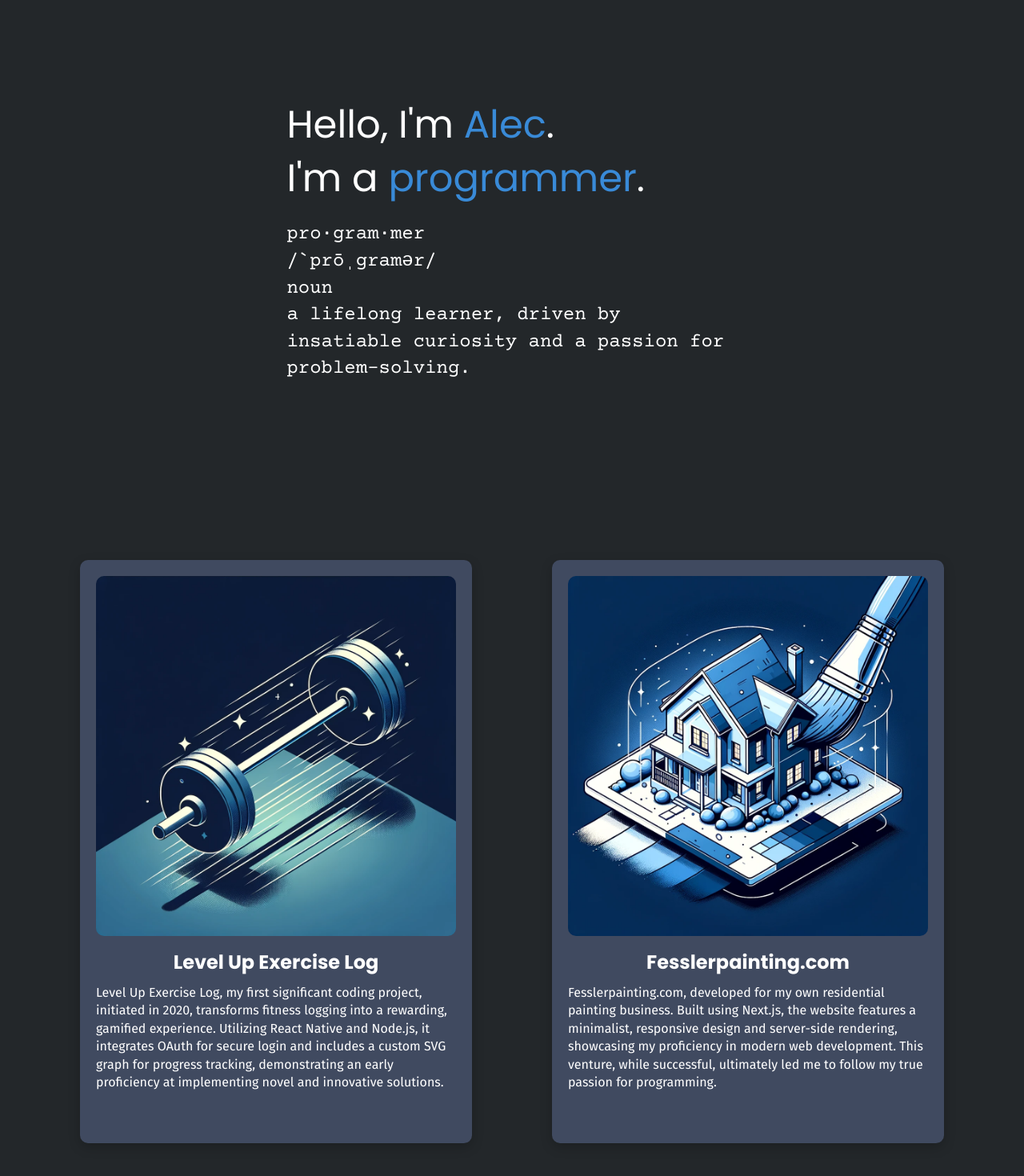
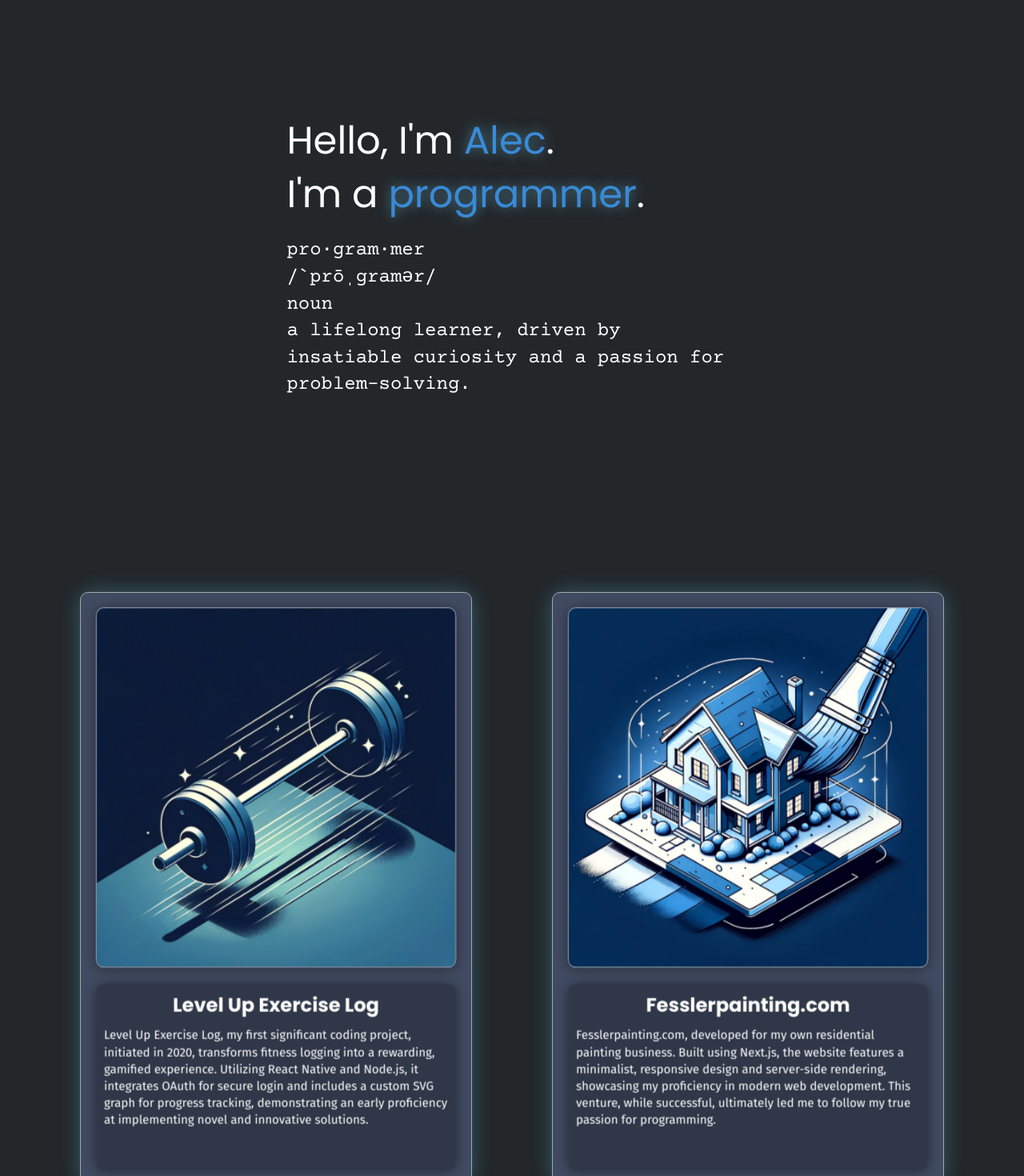
Before and after one commit to AlecFessler/dev-portfolio, a Next.js app: page / in a window 1280 px wide. Shown: the part 100-1570 px from the top of the page at 80% size. Built offline with nearby package versions, Linux system fonts and the light colour scheme.

Commit message:
glow effect added to cards and welcome section highlight, also cards styled

```diff
--- a/src/components/projects/FlipManager.tsx
+++ b/src/components/projects/FlipManager.tsx
@@ -45,6 +45,14 @@ const FlipManagerContainer = styled.div<{ $side: 'left' | 'right' }>`
     transition: var(--transition, 0);
     transform: var(--transform, none);
     z-index: var(--zIndex, 0);
+
+    /* These properties are for controlling the project cards glow */
+    --box-shadow-top: 2.5px;
+    --box-shadow-right: -2.5px;
+    --box-shadow-bottom: -2.5px;
+    --box-shadow-left: 2.5px;
+    --glow-transition: 0.3s linear;
+
     &.flipLeft {
         animation: flipLeft ${FLIP_DURATION}s forwards;
     }
@@ -104,7 +112,7 @@ function computeTiltAngles(elementDimensions: ElementDimensions, cursorPos: {x:
 
 function setContainerStyleVars(containerRef: React.RefObject<HTMLDivElement>, transition: number, zIndex: number, transform: string) {
     if (!containerRef.current) return;
-    containerRef.current.style.setProperty('--transition', transition.toString() + 's');
+    containerRef.current.style.setProperty('--transition', transition.toString() + 's' + ' linear');
     containerRef.current.style.setProperty('--zIndex', zIndex.toString());
     containerRef.current.style.setProperty('--transform', transform);
 }
@@ -122,6 +130,15 @@ function setModalScale(containerRef: React.RefObject<HTMLDivElement>, inverseSca
     containerRef.current.style.setProperty('--inverseScaleX', inverseScaleX.toString());
     containerRef.current.style.setProperty('--inverseScaleY', inverseScaleY.toString());
 }
+
+function setProjectCardGlowStyleVars(containerRef: React.RefObject<HTMLDivElement>, top: string | null, right: string | null, bottom: string | null, left: string | null, glowTransition: string | null = null) {
+    if (!containerRef.current) return;
+    if (top !== null) containerRef.current.style.setProperty('--box-shadow-top', top);
+    if (right !== null) containerRef.current.style.setProperty('--box-shadow-right', right);
+    if (bottom !== null) containerRef.current.style.setProperty('--box-shadow-bottom', bottom);
+    if (left !== null) containerRef.current.style.setProperty('--box-shadow-left', left);
+    if (glowTransition !== null) containerRef.current.style.setProperty('--glow-transition', glowTransition + 's' + ' linear');
+};
 
 function getTransformString(rotateX: number, rotateY: number, scaleX: number, scaleY: number, translateX: number, translateY: number | string): string {
     return `rotateX(${rotateX}deg) rotateY(${rotateY}deg) scaleX(${scaleX}) scaleY(${scaleY}) translateX(${translateX}) translateY(${translateY}${translateY.toString().includes('%') ? '' : 'px'})`;
@@ -209,6 +226,15 @@ const FlipManager: React.FC<FlipManagerProps> = ({
             cursorPosRef.current = {x: e.clientX - left, y: e.clientY - top};
             const [rotateX, rotateY] = computeTiltAngles(cardDimensionsRef.current, cursorPosRef.current);
             setContainerStyleVars(containerRef, transition, 0, getTransformString(rotateX, rotateY, scaleX, scaleY, translateX, translateY));
+            const topGlow = rotateX > 0 ? rotateX * -2.5 : 2.5;
+            let rightGlow = rotateY > 0 ? rotateY * 2.5 : -2.5;
+            const bottomGlow = rotateX < 0 ? rotateX * -2.5 : -2.5;
+            let leftGlow = rotateY < 0 ? rotateY * 2.5 : 2.5;
+            if (rotateX > 0) {
+                rightGlow *= -1;
+                leftGlow *= -1;
+            }
+            setProjectCardGlowStyleVars(containerRef, topGlow.toString() + 'px', rightGlow.toString() + 'px', bottomGlow.toString() + 'px', leftGlow.toString() + 'px', '0');
         });
     }, []);
 
@@ -217,6 +243,7 @@ const FlipManager: React.FC<FlipManagerProps> = ({
             if (!containerRef.current || currentStateRef.current != 'unflipped') return;
             const {rotateX, rotateY, scaleX, scaleY, translateX, translateY, transition} = lowered;
             setContainerStyleVars(containerRef, transition, 0, getTransformString(rotateX, rotateY, scaleX, scaleY, translateX, translateY));
+            setProjectCardGlowStyleVars(containerRef, '2.5px', '-2.5px', '-2.5px', '2.5px', '0.3');
         });
     }, []);
 
--- a/src/components/projects/ProjectCard.tsx
+++ b/src/components/projects/ProjectCard.tsx
@@ -5,14 +5,22 @@ import styled from 'styled-components';
 import Image, { StaticImageData } from 'next/image';
 
 const ProjectCardContainer = styled.div`
+    display: flex;
+    flex-direction: column;
     background-color: ${({ theme }) => theme.colors.secondary};
     color: ${({ theme }) => theme.colors.text};
     padding: 2rem;
     align-self: stretch;
     border-radius: 10px;
+    border: 0.5px solid ${({ theme }) => theme.colors.border};
     backface-visibility: hidden;
-    box-shadow: 0 5px 15px rgba(0, 0, 0, 0.2);
     cursor: pointer;
+    transform-style: preserve-3d;
+    transition: var(--glow-transition);
+    box-shadow: 0 var(--box-shadow-bottom) 30px rgba(${({ theme }) => theme.colors.glow}, 0.1),
+                var(--box-shadow-left) 0 30px rgba(${({ theme }) => theme.colors.glow}, 0.1),
+                var(--box-shadow-right) 0 30px rgba(${({ theme }) => theme.colors.glow}, 0.1),
+                0 var(--box-shadow-top) 30px rgba(${({ theme }) => theme.colors.glow}, 0.1);
 
     @media (min-width: 1920px) {
         padding: 3rem;
@@ -24,9 +32,16 @@ const ProjectCardContainer = styled.div`
 
 const ImageWrapper = styled(Image)`
     border-radius: 10px;
-    margin-bottom: 1rem;
+    border: 0.5px solid ${({ theme }) => theme.colors.border};
+    margin-bottom: 2rem;
     width: 100%;
     height: auto;
+    backface-visibility: hidden;
+    box-shadow: 0 5px 15px rgba(0, 0, 0, 0.15),
+                2.5px 0 15px rgba(0, 0, 0, 0.15),
+                -2.5px 0 15px rgba(0, 0, 0, 0.15);
+    transform: translate3d(0, 0, 5px);
+
 
     @media (min-width: 1920px) {
         margin-bottom: 1.5rem;
@@ -34,6 +49,18 @@ const ImageWrapper = styled(Image)`
     @media (min-width: 2560px) {
         margin-bottom: 2rem;
     }
+`;
+
+const TextBackground = styled.div`
+    background-color: rgba(0, 0, 0, 0.25);
+    padding: 1rem;
+    border-radius: 10px;
+    backface-visibility: hidden;
+    flex-grow: 1;
+    box-shadow: 0 5px 15px rgba(0, 0, 0, 0.15),
+                2.5px 0 15px rgba(0, 0, 0, 0.15),
+                -2.5px 0 15px rgba(0, 0, 0, 0.15);
+    transform: translate3d(0, 0, 5px);
 `;
 
 const Title = styled.h3`
@@ -66,7 +93,7 @@ const Description = styled.p`
         font-size: ${({ theme }) => theme.fontSizes.small};
     }
     @media (min-width: 1024px) {
-        font-size: ${({ theme }) => theme.fontSizes.medium};
+        font-size: ${({ theme }) => theme.fontSizes.smedium};
     }
     @media (min-width: 1920px) {
         font-size: ${({ theme }) => theme.fontSizes.xlarge};
@@ -86,11 +113,14 @@ interface ProjectCardProps {
 }
 
 const ProjectCard: React.FC<ProjectCardProps> = ({ image, title, description, flipCard }) => {
+
     return (
-        <ProjectCardContainer onClick={flipCard} className={'projectCard'}>
+        <ProjectCardContainer onClick={flipCard}>
             <ImageWrapper src={image} alt={title} />
-            <Title>{title}</Title>
-            <Description>{description}</Description>
+            <TextBackground>
+                <Title>{title}</Title>
+                <Description>{description}</Description>
+            </TextBackground>
         </ProjectCardContainer>
     );
 };
--- a/src/components/sections/Hello.tsx
+++ b/src/components/sections/Hello.tsx
@@ -3,7 +3,7 @@
 import { styled } from 'styled-components';
 
 const StyledSection = styled.section`
-    height: 100vh;
+    height: 105vh;
     width: 100%;
     display: flex;
     justify-content: center;
@@ -67,6 +67,21 @@ const Highlight = styled.span`
     color: ${({ theme }) => theme.colors.primary};
     position: relative;
     display: inline;
+    text-shadow: 0 0 10px rgba(${({ theme }) => theme.colors.glow}, 0.5);
+
+    @keyframes glow {
+        0% {
+            text-shadow: 0 0 12.5px rgba(${({ theme }) => theme.colors.glow}, 0.5);
+        }
+        50% {
+            text-shadow: 0 0 20px rgba(${({ theme }) => theme.colors.glow}, 0.75);
+        }
+        100% {
+            text-shadow: 0 0 12.5px rgba(${({ theme }) => theme.colors.glow}, 0.5);
+        }
+    }
+
+    animation: glow 3s infinite linear;
 `;
 
 const Definition = styled.h2`
--- a/src/state/ProjectCardConstants.json
+++ b/src/state/ProjectCardConstants.json
@@ -9,7 +9,7 @@
             "scaleY": 1,
             "translateX": 0,
             "translateY": 0,
-            "transition": 0.6,
+            "transition": 0.3,
             "zIndex": 0
         },
         "raised": {
@@ -31,7 +31,7 @@
             "scaleY": 1,
             "translateX": 0,
             "translateY": 0,
-            "transition": 0.6,
+            "transition": 0.3,
             "zIndex": 0
         },
         "flippingToBack": {
--- a/src/styles/theme.ts
+++ b/src/styles/theme.ts
@@ -5,9 +5,10 @@ const theme = {
         primary: '#398ad7',   // Primary color
         secondary: '#404A60', // Secondary color
         background: '#23272a', // Background color
+        glow: '109,186,217', // Glow color
         text: '#ffffff', // Primary text
         secondaryText: '#bbbbbb', // Secondary text
-        border: '#dddddd',     // Border color
+        border: '#9FAAB5',     // Border color
         scrollbar: '#1c1f23',  // Scrollbar color
     },
     fonts: {
@@ -18,6 +19,7 @@ const theme = {
     fontSizes: {
         xsmall: '1.2rem', // 12px, for less prominent information or captions
         small: '1.4rem', // 14px, suitable for secondary text
+        smedium: '1.5rem', // 15px, slightly larger than body text
         medium: '1.6rem', // 16px, standard body text size
         regular: '1.8rem', // 18px, slightly larger text, could be used for lead paragraphs
         large: '2.0rem', // 20px, for highlighted information or subheadings
```
